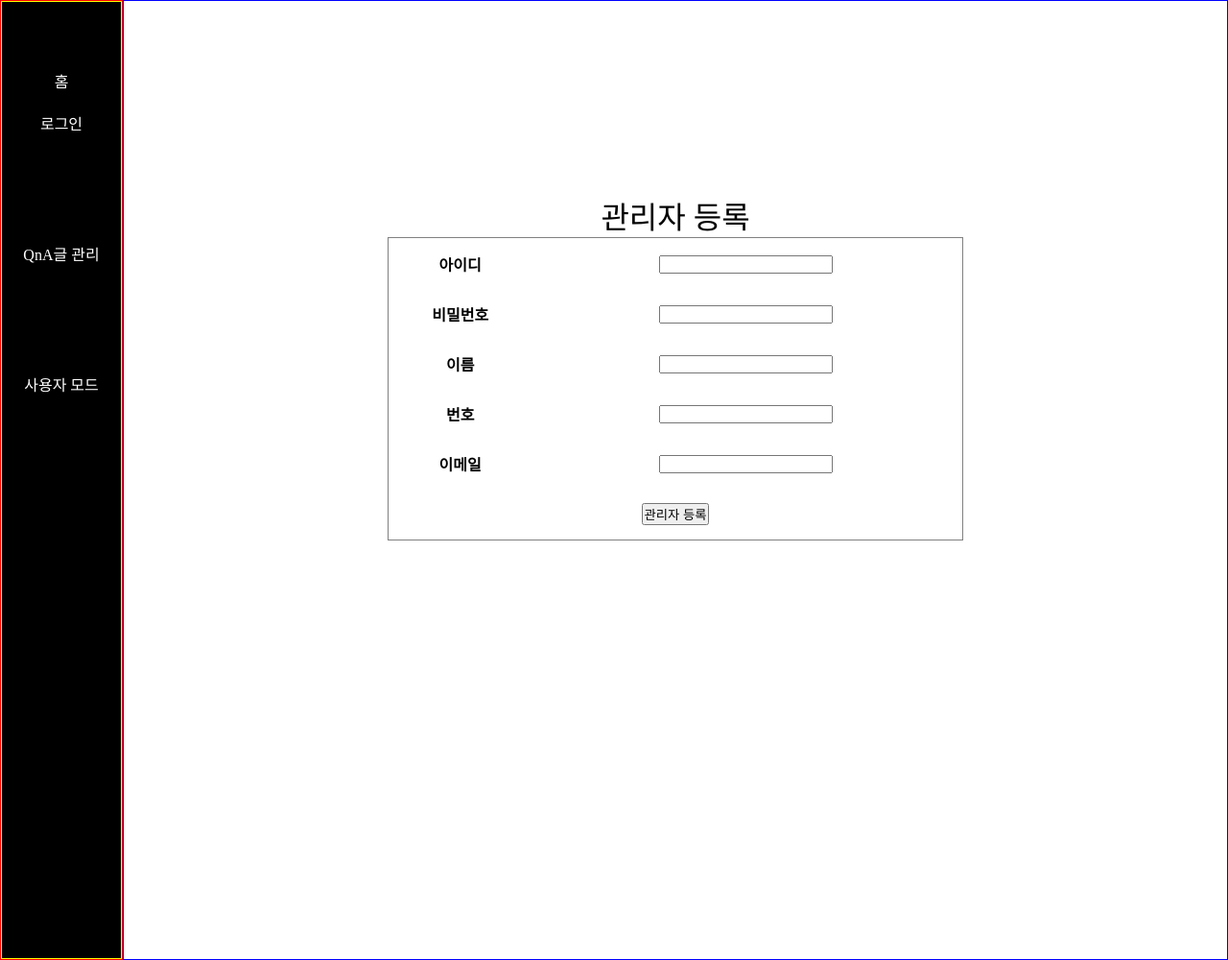
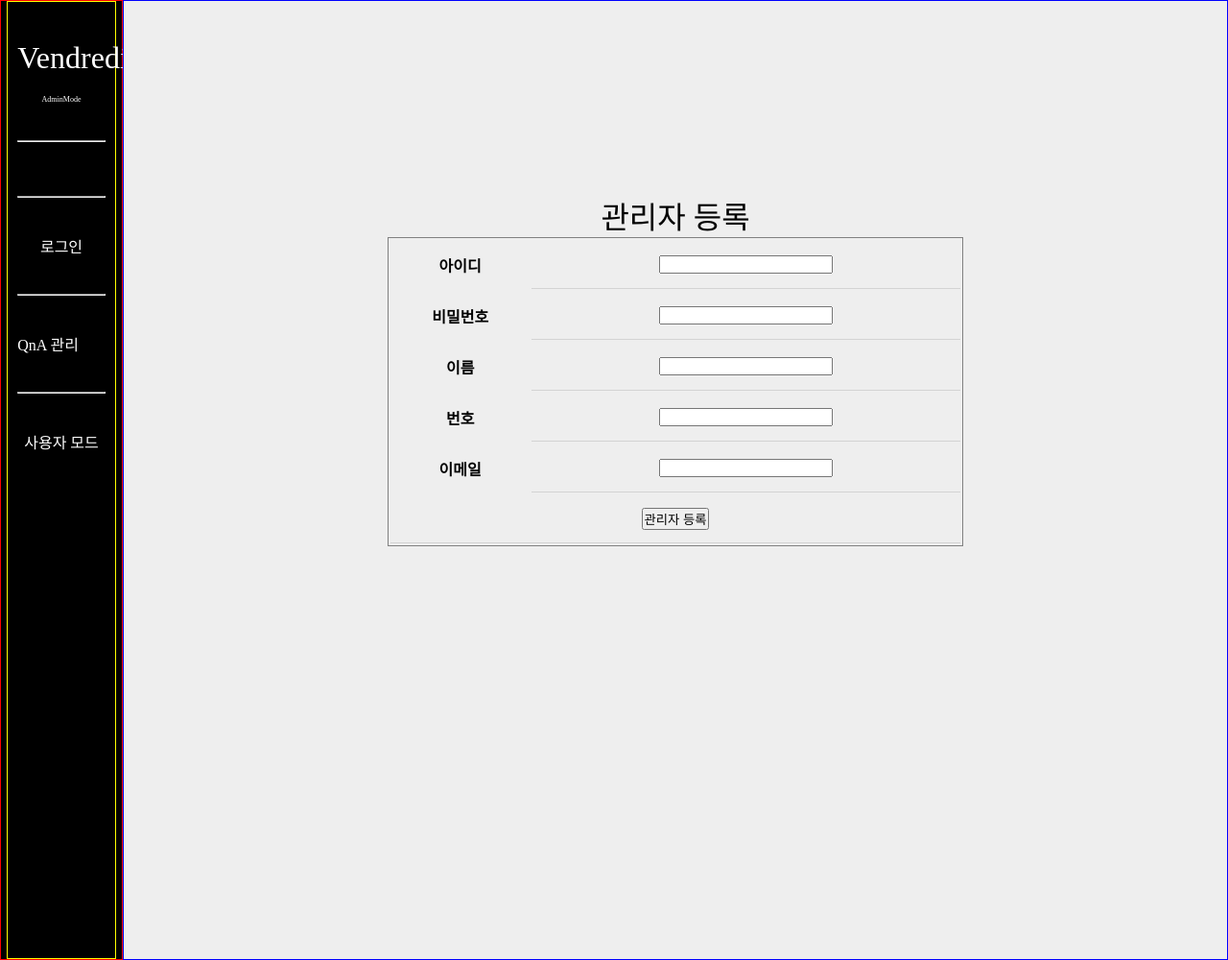
Before and after one commit to Aiden125/Vendredi, a Java web app: page /admin/joinView in a window 1280 px wide. Shown: the whole page at 96% size. Run offline with Spring Boot 4, a stand-in JSP engine, Linux system fonts and the light colour scheme; the project's own start-up code is not run, and a stand-in starts its controllers and pages.

Commit message:
adminmodify

```diff
--- a/src/main/webapp/WEB-INF/views/admin/header.jsp
+++ b/src/main/webapp/WEB-INF/views/admin/header.jsp
@@ -20,7 +20,15 @@
 	<div id="header">
 	<div id="nav">
 		<ul>
-			<li><a href="${conPath }/admin/main.do">홈</a></li>
+			<li class="font2_0"><a href="${conPath }/admin/main.do">Vendredi</a></li>
+			<li class="font0_5">AdminMode</li>
+		</ul>
+		<br><hr><br>
+		<ul>
+			<li><c:if test="${not empty admin }">${admin.aid }님 접속중</c:if></li>
+		</ul>
+		<br><hr><br>
+		<ul>
 		<c:if test="${empty admin }">
 			<li><a href="${conPath }/admin/loginView.do">로그인</a></li>
 		</c:if>
@@ -33,11 +41,11 @@
 			<li><a href="${conPath }/admin/logout.do">로그아웃</a></li>
 		</c:if>
 		</ul>
-		<br><br><br><br>
+		<br><hr><br>
 		<ul>
-			<li>QnA글 관리</li>
+			<li class="left">QnA 관리</li>
 		</ul>
-		<br><br><br><br>
+		<br><hr><br>
 		<ul>
 			<li>사용자 모드</li>
 		</ul>
--- a/src/main/webapp/WEB-INF/views/admin/main.jsp
+++ b/src/main/webapp/WEB-INF/views/admin/main.jsp
@@ -37,7 +37,7 @@
 	<table id="main_table">
 		<caption>관리자 목록</caption>
 		<tr><td></td></tr>
-		<tr>
+		<tr class="tr_top">
 			<th>이름</th><th>번호</th><th>이메일</th><th>등급</th>
 			<c:if test="${admin.alevel == 2 }"><th>수정</th></c:if>
 		</tr>
--- a/src/main/webapp/css/admin.css
+++ b/src/main/webapp/css/admin.css
@@ -12,16 +12,16 @@
 	width:10%;
 	border:1px solid red;
 	box-sizing:border-box;
+	background-color:black;
 }
 #nav{
-	background-color:black;
-	width:100%;
+	width:90%;
 	height:100%;
 	margin:0 auto;
 	color:white;
 	border:1px solid yellow;
 	text-align:center;
-	padding:50px 0;
+	padding:20px 10px;
 	box-sizing:border-box;
 }
 li{
@@ -40,15 +40,26 @@ a{
 	margin:0 auto;
 	border:1px solid blue;
 	box-sizing:border-box;
+	background-color:#EEEEEE;
 }
 #main_table{
 	margin:50px auto;
-	width:1000px;
+	width:80%;
 	height:500px;
 	text-align:center;
+	border-collapse:collapse;
 }
 td{
 	height:50px;
+	border-bottom:1px solid #d3d3d3;
+}
+tr{
+
+}
+.tr_top{
+	border-top:1px solid gray;
+	border-bottom:1px solid gray;
+
 }
 #footer{
 	float:left;
@@ -76,3 +87,28 @@ caption{
 	width:600px;
 	height:400px;
 }
+
+.left{
+	text-align:left;
+}
+.center{
+	text-align:center;
+}
+.right{
+	text-align:right;
+}
+.font1_5{
+	font-size:1.5em;
+}
+.font1_2{
+	font-size:1.2em;
+}
+.font0_8{
+	font-size:0.8em;
+}
+.font0_5{
+	font-size:0.5em;
+}
+.font2_0{
+	font-size:2em;
+}
```
